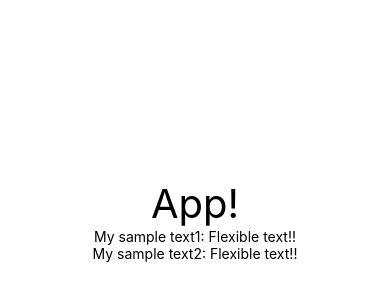
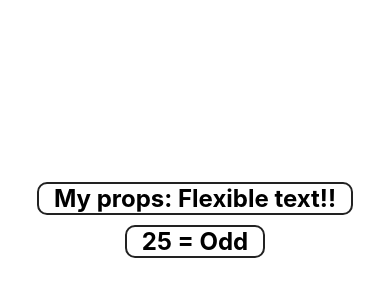
Before and after one commit to JoaoVSouto/exerciciosExpo, a React Native app: screen / in a window 390 px wide. Shown: the part 202-502 px from the top of the page. Built offline with nearby package versions, Linux system fonts and the light colour scheme.

Commit message:
testing conditional renders

```diff
--- a/package.json
+++ b/package.json
@@ -8,7 +8,7 @@
   },
   "dependencies": {
     "expo": "^32.0.0",
-    "react": "16.5.0",
+    "react": "^16.5.0",
     "react-native": "https://github.com/expo/react-native/archive/sdk-32.0.0.tar.gz"
   },
   "devDependencies": {
--- a/src/App.js
+++ b/src/App.js
@@ -1,13 +1,16 @@
 import React, { Component } from 'react';
-import { View, Text, StyleSheet } from 'react-native';
+import { View, StyleSheet } from 'react-native';
+
 import Simples from './components/Simples';
+import OddOrEven from './components/OddOrEven';
 
 // FUNCTIONAL COMPONENT
 export default () => {
   return (
     <View style={styles.container}>
-      <Text style={styles.f40}>App!</Text>
+      {/* <Text style={styles.f40}>App!</Text> */}
       <Simples text='Flexible text' />
+      <OddOrEven number={25}/>
     </View>
   );
 }
--- /dev/null
+++ b/src/components/If.js
@@ -0,0 +1,7 @@
+export default props => {
+    if (props.test) {
+        return props.children;
+    } else {
+        return false;
+    }
+}
--- /dev/null
+++ b/src/components/OddOrEven.js
@@ -0,0 +1,33 @@
+import React from 'react';
+import { View, Text } from 'react-native';
+import Pattern from '../style/Pattern';
+import If from './If';
+
+function OddOrEven(num) {
+    // if (num % 2 == 0) {
+    //     return <Text style={Pattern.ex}>Even</Text>;
+    // } else {
+    //     return <Text style={Pattern.ex}>Odd</Text>;
+    // }
+    const v = num % 2 === 0 ? 'Even' : 'Odd';
+    return <Text style={Pattern.ex}>{num} = {v}</Text>;
+}
+
+{/* <If test={props.number % 2 === 0}>
+    <Text style={Pattern.ex}>{props.number} = Even</Text>
+</If>
+<If test={props.number % 2 === 1}>
+    <Text style={Pattern.ex}>{props.number} = Odd</Text>
+</If> */}
+
+export default props =>
+    <View>
+        {OddOrEven(props.number)}
+        {
+            /*
+            props.number % 2 === 0
+            ?  <Text style={Pattern.ex}>Even</Text>
+            : <Text style={Pattern.ex}>Odd</Text>
+            */
+        }
+    </View>
--- a/src/components/Simples.js
+++ b/src/components/Simples.js
@@ -1,8 +1,6 @@
 import React from 'react';
 import { Text } from 'react-native';
+import Pattern from '../style/Pattern';
 
-// returning JSX without a container
-export default props =>  [
-    <Text key={Math.random()}>My sample text1: {props.text}!!</Text>,
-    <Text key={Math.random()}>My sample text2: {props.text}!!</Text>
-]
+export default props =>
+    <Text style={[Pattern.ex]}>My props: {props.text}!!</Text>
--- /dev/null
+++ b/src/style/Pattern.js
@@ -0,0 +1,14 @@
+import { StyleSheet } from 'react-native';
+
+export default StyleSheet.create({
+    ex: {
+        paddingHorizontal: 15,
+        // marginHorizontal: 3,
+        marginVertical: 5,
+        borderRadius: 10,
+        borderWidth: 2,
+        borderColor: '#222',
+        fontSize: 24,
+        fontWeight: 'bold'
+    }
+});
```
